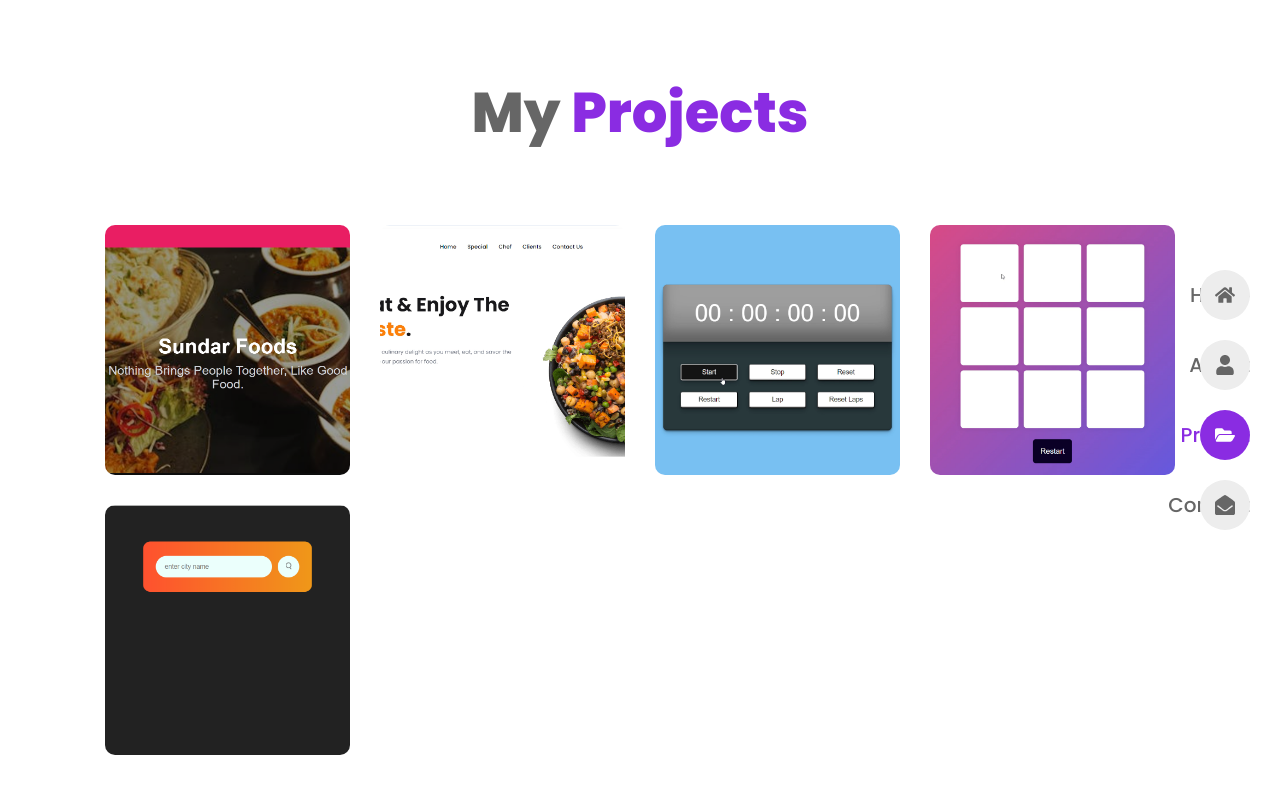
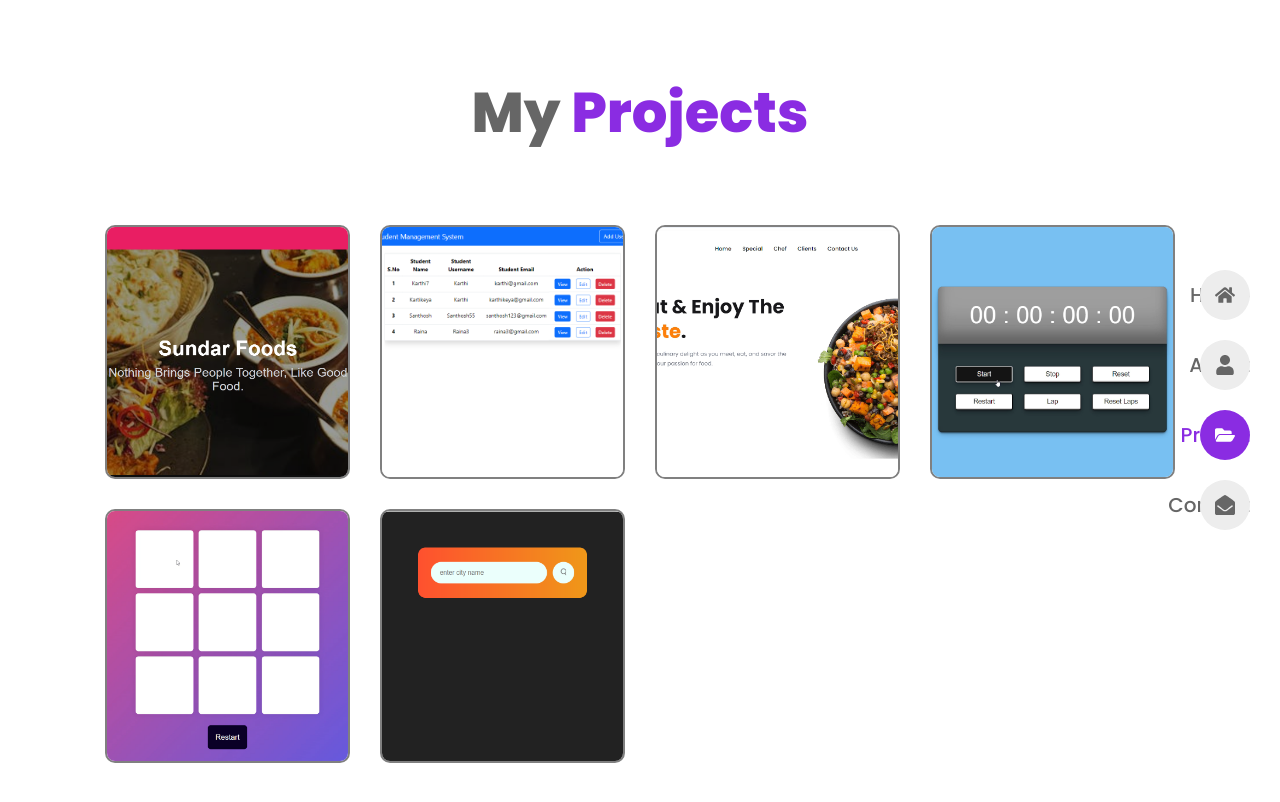
Before and after one commit to Sundar429/PRODIGY_WD_04, a React app: page /project in a window 1280 px wide. Shown: the top 802 px of the page. Built offline with nearby package versions, Linux system fonts and the light colour scheme; the HTML template or start-up script is replaced by a standard one.

Commit message:
addind new project

```diff
--- a/src/data.jsx
+++ b/src/data.jsx
@@ -16,6 +16,7 @@ import Work2 from './assets/project-2.png';
 import Work3 from './assets/project-3.png';
 import Work4 from './assets/project-4.png';
 import Work5 from './assets/project-5.png';
+import Work6 from './assets/project-6.png';
 import Video from './assets/FoodApp.mp4'
 // import Work6 from './assets/project-6.jpg';
 
@@ -145,7 +146,7 @@ export const resume = [
     icon: <FaBriefcase />,
     year: '04/2022 - 09/2022',
     title: 'Front-End Developer <span>TechGenzi Private Limited</span> ',
-    desc: 'As a Frontend developer,I had design the UI for the web page by using Material UI.I had done API Integration for web pages.',
+    desc: '- As a Frontend Developer,I Designed user interfaces using Material UI. <br/> <br/>- Integrated APIs into web pages for dynamic functionality.',
   },
 
   {
@@ -154,7 +155,7 @@ export const resume = [
     icon: <FaBriefcase />,
     year: '12/2022- 06/2023',
     title: 'Java Full Stack Development Course <span>Beasant Technologies</span> ',
-    desc: 'As I learned Full stack development,I had gained skills like HTML,CSS,Javascript,Bootstrap,Java & SQL.',
+    desc: '- Gained proficiency in HTML5, CSS3, JavaScript, ReactJS, Java and SQL. Equipped to build dynamic, responsive, and scalable web applications, covering both frontend and backend development, and database management.<br/> <br/>  - Completed a comprehensive course in Java Full Stack development.',
   },
 
 
@@ -276,6 +277,37 @@ export const portfolio = [
   {
 
     id: 2,
+    img: Work6,
+    title: 'Full Stack CRUD Application',
+    details: [
+      {
+        icon: <FiFileText />,
+        title: 'Project : ',
+        desc: 'Full Stack CRUD Application',
+      },
+
+      {
+        icon: <FaCode />,
+        title: 'Language : ',
+        desc: 'React,Spring Boot & MySql',
+      },
+      {
+        icon: <SiNetlify />,
+        title: 'Vercel : ',
+        desc: '<a href="https://crud-frontend-sandy.vercel.app">https://crud-frontend-sandy.vercel.app</a>',
+      },
+      {
+        icon: <FaGithub />,
+        title: 'Git-hub : ',
+        desc: '<a href="https://github.com/Sundar429/Crud-Frontend">https://github.com/Sundar429/Crud-Frontend</a>',
+      },
+
+    ],
+  },
+
+  {
+
+    id: 3,
     img: Work1,
     title: 'Landing Page',
     details: [
@@ -304,7 +336,7 @@ export const portfolio = [
   },
 
   {
-    id: 3,
+    id: 4,
     img: Work2,
     title: 'Stopwatch',
     details: [
@@ -333,7 +365,7 @@ export const portfolio = [
   },
 
   {
-    id: 4,
+    id: 5,
     img: Work3,
     title: 'Tic Tac Toe Game',
     details: [
@@ -362,7 +394,7 @@ export const portfolio = [
   },
 
   {
-    id: 5,
+    id: 6,
     img: Work4,
     title: 'Weather App',
     details: [
--- a/src/pages/project/project.css
+++ b/src/pages/project/project.css
@@ -1,5 +1,6 @@
 .project_container {
     grid-template-columns: repeat(4, 1fr);
+
 }
 
 .project_item {
@@ -7,6 +8,7 @@
     border-radius: 10px;
     overflow: hidden;
     cursor: pointer;
+    border: 2px solid hsl(0, 0%, 50%);
 
 }
 
```
Also changed, not shown: src/assets/project-6.png (added).
